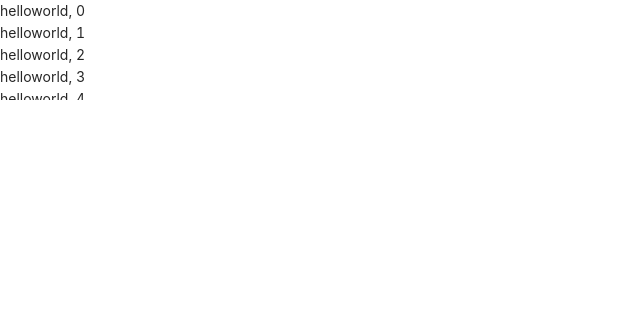
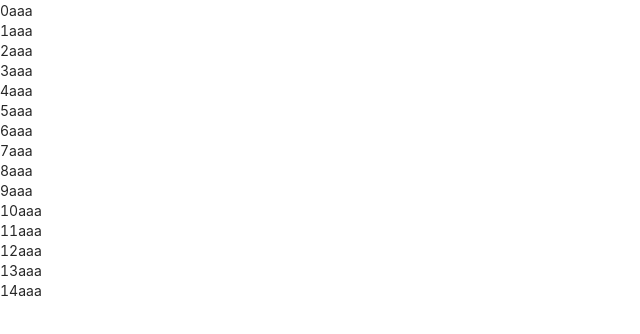
Before and after one commit to AutumnDeSea/our-blog, a React app: page /virtualizeList in a window 1280 px wide. Shown: the top 334 px of the page, without its empty margins (0-640 px from the left). Built offline with nearby package versions, Linux system fonts and the light colour scheme.

Commit message:
test: 虚拟列表

```diff
--- a/src/pages/virtualizeList/index.tsx
+++ b/src/pages/virtualizeList/index.tsx
@@ -1,29 +1,36 @@
 import React from 'react'
 import { List } from 'react-virtualized'
 const list = () => {
-    const rowRenderer = ({key, index}: any) => {
-        return (
-            <div key={key}>
-                helloworld, {index}
-            </div>
-            )
+    const renderLen = 1000;
+    let ListItem:String[] = [];
+    for(let i = 0;i < renderLen;i++) {
+        ListItem.push(i+"aaa");
     }
-    const onScroll = () => {
+    function rowRenderer({
+        // 这里可以理解成渲染的内容样式
+       key, // Unique key within array of rows
+       index, // Index of row within collection
+       isScrolling, // The List is currently being scrolled
+       isVisible, // This row is visible within the List (eg it is not an overscanned row)
+       style, // Style object to be applied to row (to position it)
+   }: any){
+       return (
+           <div key={key} style={style}>
+               {ListItem[index]}
+           </div>
+       );
+   }
 
-    }
+    return (
+        <List
+            width={300} //容器的宽
+            height={300} //容器的高
+            rowCount={ListItem.length} // 列表长度
+            rowHeight={20} // 渲染条数
+            rowRenderer={rowRenderer} // 渲染函数渲染列表样式
+        />
+    )
 
-    return <>
-        <div>
-            <List
-                width={300}
-                height={100}
-                rowCount={20}
-                rowHeight={20}
-                overscanRowCount={10}
-                onScroll={onScroll}
-                rowRenderer={rowRenderer}
-            />
-        </div>
-    </>
+
 }
 export default list
```
